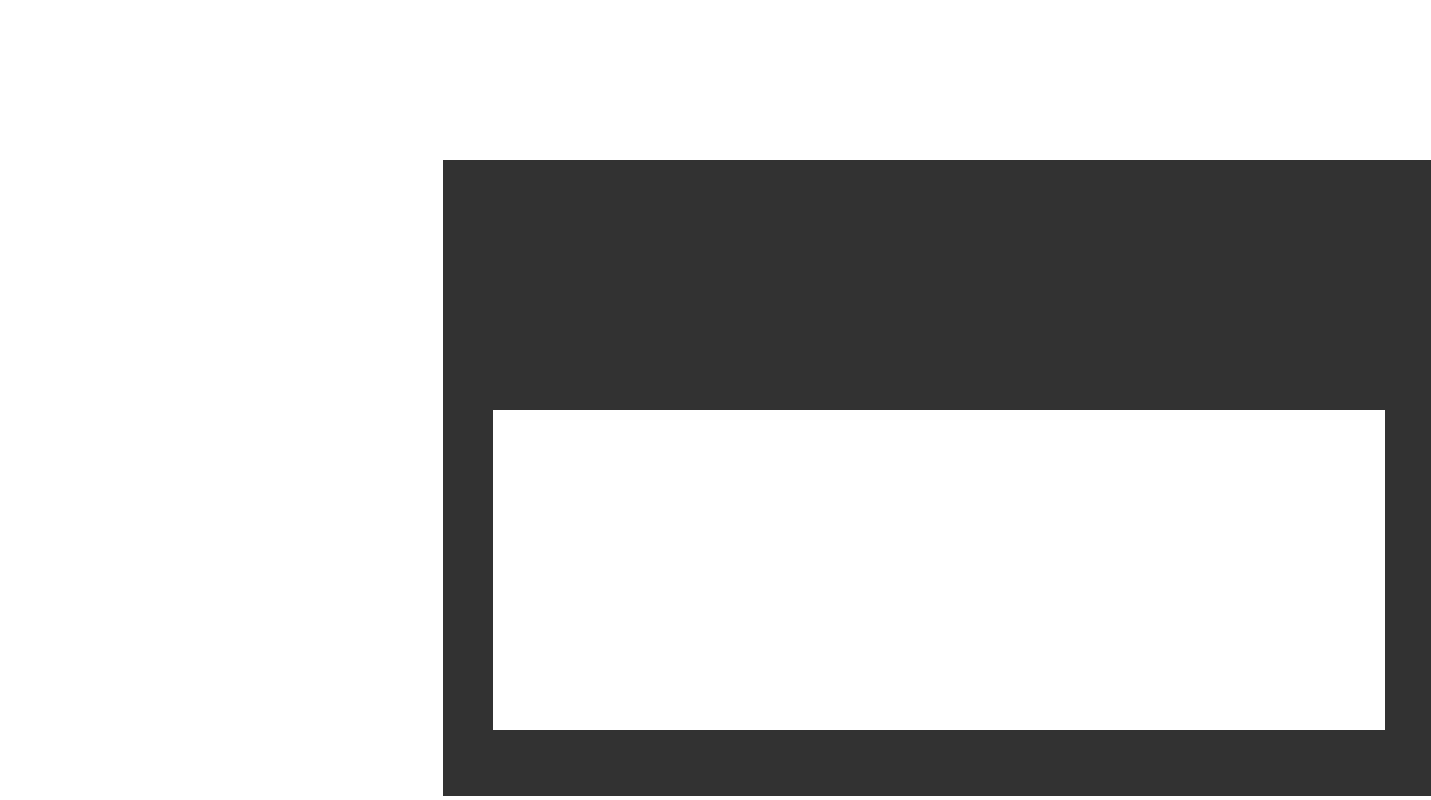
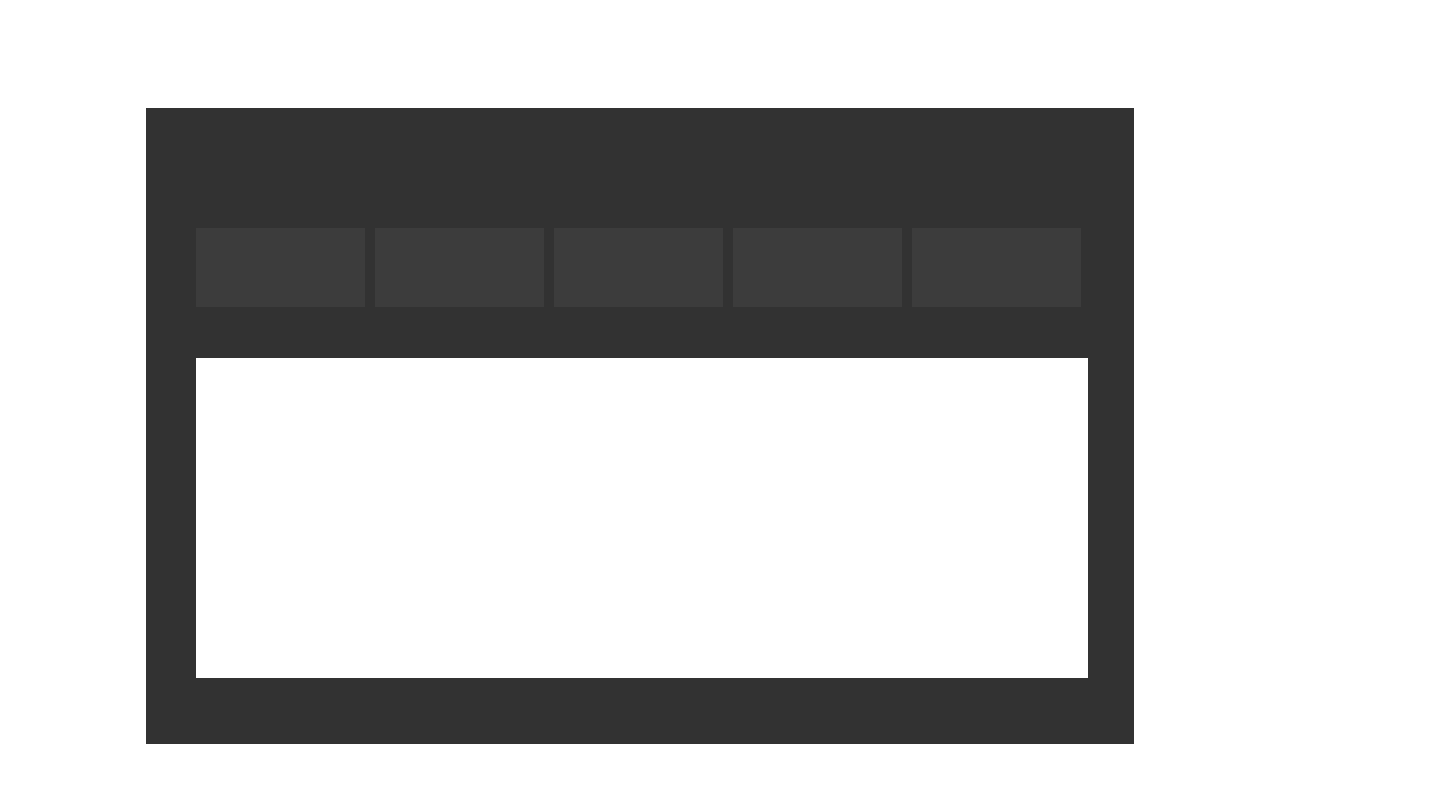
Before and after one commit to Stadionova/sportmaster__test, a plain HTML site: page first copy 3/index.html in a window 1280 px wide. Shown: the whole page, 1431 px wide, since content can reach past the window. Drawn offline with Linux system fonts and the light colour scheme.

Commit message:
corrected fourth page & added brands blocks

```diff
--- a/first copy 3/index.html
+++ b/first copy 3/index.html
@@ -11,6 +11,13 @@
 
 <body>
     <div class="container">
+        <div class="brands">
+            <div class="items"></div>
+            <div class="items"></div>
+            <div class="items"></div>
+            <div class="items"></div>
+            <div class="items"></div>
+        </div>
         <div class="white"></div>
     </div>
 </body>
--- a/first copy 3/style.css
+++ b/first copy 3/style.css
@@ -2,8 +2,8 @@
   position: relative;
   width: 988px;
   height: 636px;
-  left: 435px;
-  top: 152px;
+  top: 100px;
+  margin: 0 auto;
   background-color: rgb(50, 50, 50);
 }
 
@@ -13,5 +13,19 @@
   height: 320px;
   left: 50px;
   top: 250px;
-  background: rgb(255, 255, 255);
+  background-color: rgb(255, 255, 255);
 }
+
+.brands {
+  position: relative;
+  display: flex;
+  margin-left: 50px;
+}
+
+.items {
+  width: 169px;
+  height: 79px;
+  margin-top: 120px;
+  margin-right: 10px;
+  background-color: rgb(60, 60, 60);
+}
```
